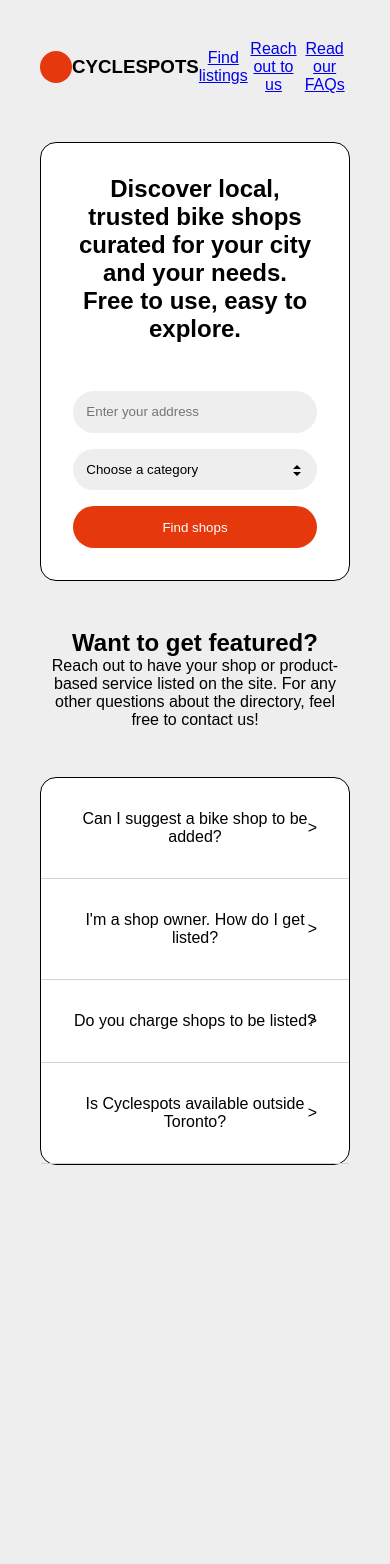
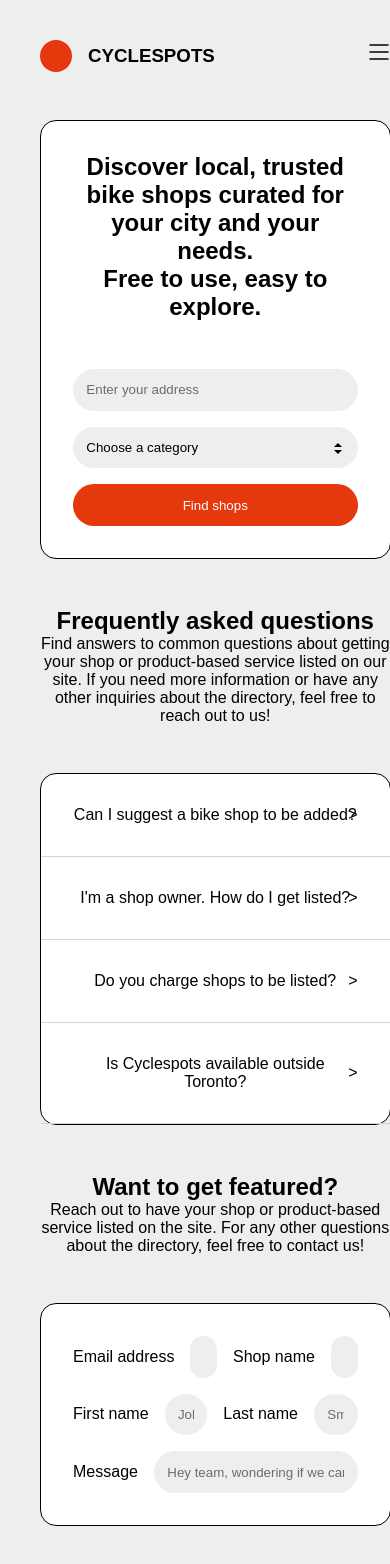
Before and after one commit to aubreymae/cyclespots, a React (Vite) app in the folder cyclespots/: page / in a window 390 px wide. Before the commit the page ends 1205 px from the top, so only its background shows below. Built offline with nearby package versions, Linux system fonts and the light colour scheme; some icons are missing; a web font is replaced by a local one.

Commit message:
Enhanced Contact Form section

```diff
--- a/cyclespots/src/components/Header/Header.css
+++ b/cyclespots/src/components/Header/Header.css
@@ -24,14 +24,52 @@
   list-style: none;
 }
 
+.menu-icon {
+  display: none;
+  cursor: pointer;
+}
+
 /* Extra small devices (phones, 600px and down) */
-@media only screen and (max-width: 600px) {
-  /* Code */
+@media only screen and (max-width: 700px) {
+  #nav {
+    flex-direction: column;
+  }
+
+  #nav__title {
+    gap: var(--global-gap-sm);
+  }
+
+  #nav--mobile {
+    display: flex;
+    flex-direction: row;
+    justify-content: space-between;
+  }
+
+  .menu-icon {
+    display: flex;
+    justify-self: flex-end;
+    align-items: center;
+  }
+
+  #nav__menu {
+    display: none;
+    flex-direction: column;
+  }
+
+  #nav__menu.open {
+    display: flex;
+  }
 }
 
 /* Small devices (portrait tablets and large phones, 600px and up) */
 @media only screen and (min-width: 600px) {
-  /* Code */
+  #nav__menu {
+    gap: var(--global-gap-sm);
+  }
+
+  #nav__title {
+    gap: var(--global-gap-md);
+  }
 }
 /* Medium devices (landscape tablets, 768px and up) */
 @media only screen and (min-width: 768px) {
--- a/cyclespots/src/components/Header/Header.jsx
+++ b/cyclespots/src/components/Header/Header.jsx
@@ -1,11 +1,14 @@
-import React from "react";
+import React, { useState } from "react";
 import { NavLink } from "react-router-dom";
 import "./Header.css";
 
 function Menu() {
+  const [menuOpen, setMenuOpen] = useState(false);
+
   return (
     <>
       <nav id="nav">
+        <div id="nav--mobile">
           <div id="nav__title">
             <svg
               xmlns="http://www.w3.org/2000/svg"
@@ -16,9 +19,44 @@
             >
               <rect width="100%" height="100%" rx="100" fill="#E5380D" />
             </svg>
-          <h1 class="nav__title-name">CycleSpots</h1>
+            <h1 className="nav__title-name">CycleSpots</h1>
           </div>
-        <ul id="nav__menu">
+          <svg
+            width="24px"
+            height="24px"
+            stroke-width="1.5"
+            viewBox="0 0 24 24"
+            fill="none"
+            xmlns="http://www.w3.org/2000/svg"
+            className="menu-icon"
+            onClick={() => {
+              setMenuOpen(!menuOpen);
+            }}
+          >
+            <path
+              d="M3 5H21"
+              stroke="#000000"
+              stroke-width="1.5"
+              stroke-linecap="round"
+              stroke-linejoin="round"
+            ></path>
+            <path
+              d="M3 12H21"
+              stroke="#000000"
+              stroke-width="1.5"
+              stroke-linecap="round"
+              stroke-linejoin="round"
+            ></path>
+            <path
+              d="M3 19H21"
+              stroke="#000000"
+              stroke-width="1.5"
+              stroke-linecap="round"
+              stroke-linejoin="round"
+            ></path>
+          </svg>
+        </div>
+        <ul id="nav__menu" className={menuOpen ? "open" : ""}>
           <li className="nav__menu-item">
             <NavLink to="/search">Find listings</NavLink>
           </li>
--- a/cyclespots/src/index.css
+++ b/cyclespots/src/index.css
@@ -94,7 +94,7 @@
   flex-direction: column;
 }
 
-.faq-section {
+.framed-box {
   border-radius: var(--global-border-radius-sm);
 }
 
@@ -143,8 +143,11 @@
     background-color: var(--global-light-grey);
   }
 
-  .main-section,
-  .faq-section {
+  input::placeholder {
+    color: #6c6c6c;
+  }
+
+  .framed-box {
     background-color: #fff;
     border: var(--global-border);
   }
@@ -205,12 +208,12 @@
 
 /* Large devices (laptops/desktops, 992px and up) */
 @media only screen and (min-width: 992px) {
+  /* Code */
+}
+
+/* Extra large devices (large laptops and desktops, 1200px and up) */
+@media only screen and (min-width: 1200px) {
   body {
     margin: var(--page-margin-t) var(--page-margin-lr) 0 var(--page-margin-lr);
   }
 }
-
-/* Extra large devices (large laptops and desktops, 1200px and up) */
-@media only screen and (min-width: 1200px) {
-  /* Code */
-}
--- /dev/null
+++ b/cyclespots/src/pages/Landing/Contact.css
@@ -0,0 +1,34 @@
+#contact-form {
+  display: flex;
+  flex-direction: column;
+  gap: var(--global-gap-sm);
+}
+
+.contact-form__row {
+  display: flex;
+  flex-direction: row;
+  align-items: center;
+  gap: var(--global-gap-sm);
+}
+
+.contact-form__col {
+  display: flex;
+  flex-direction: row;
+  align-items: center;
+  flex: 1 1 0;
+  gap: var(--global-gap-sm);
+}
+
+.contact-form__row input,
+.contact-form__row label {
+  display: flex;
+  white-space: nowrap;
+}
+
+.contact-input {
+  width: 100%;
+}
+
+.contact-section {
+  padding: var(--global-padding-md);
+}
--- /dev/null
+++ b/cyclespots/src/pages/Landing/Contact.jsx
@@ -0,0 +1,81 @@
+import "./Contact.css";
+
+function Contact() {
+  return (
+    <>
+      <div className="main-section-title-container">
+        <h2 className="main-section-title">Want to get featured?</h2>
+        <p className="main-section-subtitle">
+          Reach out to have your shop or product-based service listed on the
+          site. For any other questions about the directory, feel free to
+          contact us!
+        </p>
+      </div>
+      <section className="contact-section framed-box">
+        <form action="" id="contact-form">
+          <div className="contact-form__row">
+            <div className="contact-form__col">
+              <label htmlFor="email" className="contact-label">
+                Email address
+              </label>
+              <input
+                type="text"
+                name="email"
+                placeholder="johnsmith@email.com"
+                className="contact-input"
+              />
+            </div>
+            <div className="contact-form__col">
+              <label htmlFor="shop" className="contact-label">
+                Shop name
+              </label>
+              <input
+                type="text"
+                name="shop"
+                placeholder="Cycling Solutions"
+                className="contact-input"
+              />
+            </div>
+          </div>
+          <div className="contact-form__row">
+            <div className="contact-form__col">
+              <label htmlFor="fname" className="contact-label">
+                First name
+              </label>
+              <input
+                type="text"
+                name="fname"
+                placeholder="John"
+                className="contact-input"
+              />
+            </div>
+            <div className="contact-form__col">
+              <label htmlFor="lname" className="contact-label">
+                Last name
+              </label>
+              <input
+                type="text"
+                name="lname"
+                placeholder="Smith"
+                className="contact-input"
+              />
+            </div>
+          </div>
+          <div className="contact-form__row">
+            <label htmlFor="cmessage" className="contact-label">
+              Message
+            </label>
+            <input
+              type="text"
+              name="cmessage"
+              className="contact-input"
+              placeholder="Hey team, wondering if we can be featured on your directory?"
+            />
+          </div>
+        </form>
+      </section>
+    </>
+  );
+}
+
+export default Contact;
--- a/cyclespots/src/pages/Landing/FAQ.jsx
+++ b/cyclespots/src/pages/Landing/FAQ.jsx
@@ -4,11 +4,12 @@
   return (
     <>
       <div className="main-section-title-container">
-        <h2 className="main-section-title">Want to get featured?</h2>
+        <h2 className="main-section-title">Frequently asked questions</h2>
         <p className="main-section-subtitle">
-          Reach out to have your shop or product-based service listed on the
-          site. For any other questions about the directory, feel free to
-          contact us!
+          Find answers to common questions about getting your shop or
+          product-based service listed on our site. If you need more information
+          or have any other inquiries about the directory, feel free to reach
+          out to us!
         </p>
       </div>
       <section className="faq-section framed-box">
--- a/cyclespots/src/pages/Landing/index.jsx
+++ b/cyclespots/src/pages/Landing/index.jsx
@@ -1,11 +1,13 @@
 import HeroSearch from "./HeroSearch";
 import FAQ from "./FAQ";
+import Contact from "./Contact";
 
 function Landing() {
   return (
     <>
       <HeroSearch />
       <FAQ />
+      <Contact />
     </>
   );
 }
```
Lines whose indentation alone changed are shown as unchanged.
